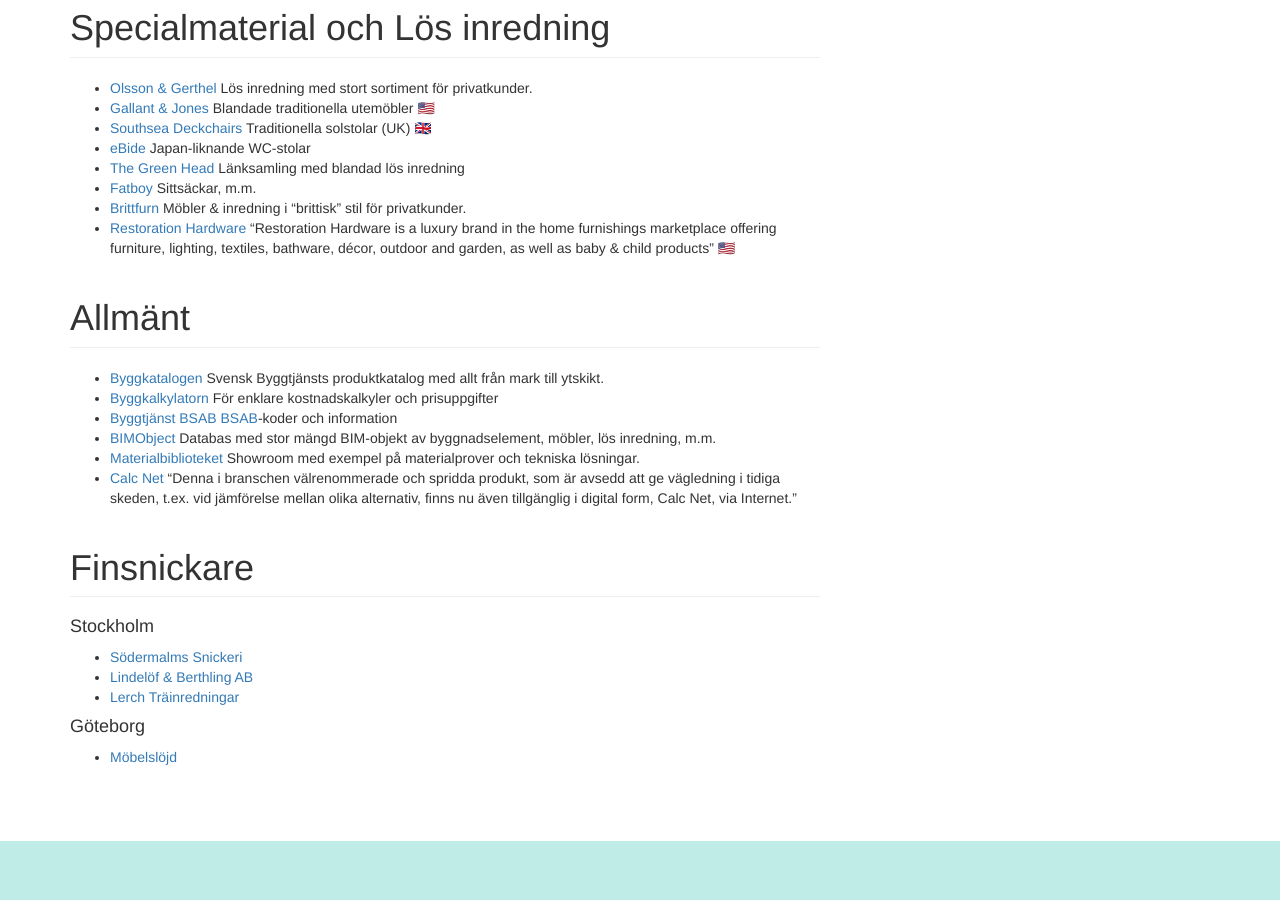
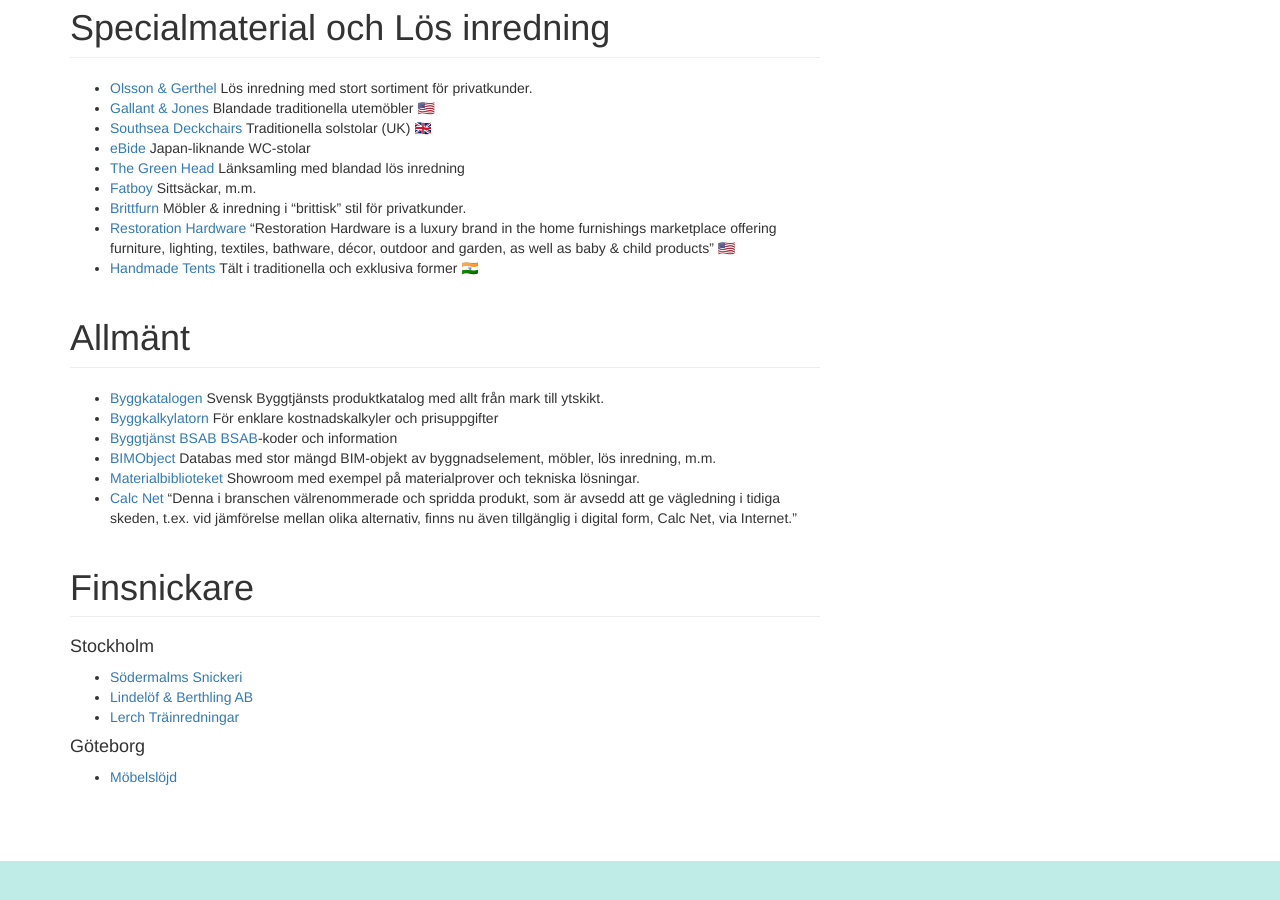
Before and after one commit to pbeck/bygglistan, a Jekyll site: the page built from index.md, in a window 1280 px wide and 900 px high, scrolled down 4779 px. Built offline with Jekyll 4.4.1, drawn with Linux system fonts in a browser that asks for light colours; comment, search, counter and statistics services are not loaded.

Commit message:
Update index.md

```diff
--- a/index.md
+++ b/index.md
@@ -180,7 +180,7 @@ layout: default
 * [Fatboy](http://www.fatboyusa.com/us/collection/) Sittsäckar, m.m.
 * [Brittfurn](http://www.brittfurn.se/) Möbler &amp; inredning i "brittisk" stil för privatkunder.
 * [Restoration Hardware](https://www.restorationhardware.com/) "Restoration Hardware is a luxury brand in the home furnishings marketplace offering furniture, lighting, textiles, bathware, décor, outdoor and garden, as well as baby & child products" 🇺🇸
-
+* [Handmade Tents](http://www.handmadetents.com/) Tält i traditionella och exklusiva former 🇮🇳
 <div id="tjänster-konsulter"></div>
 <h1 class="page-header">Allmänt</h1>
 
```
